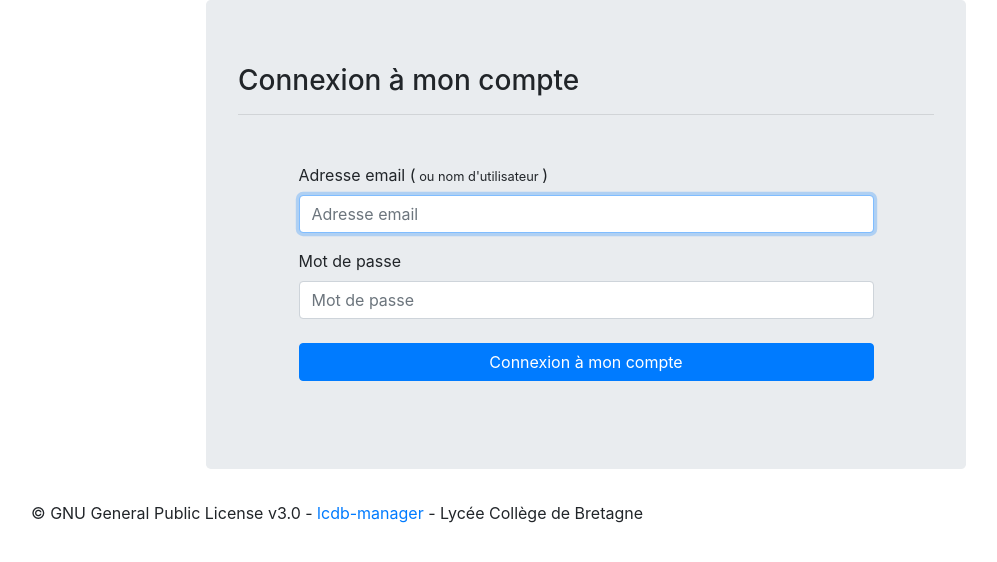
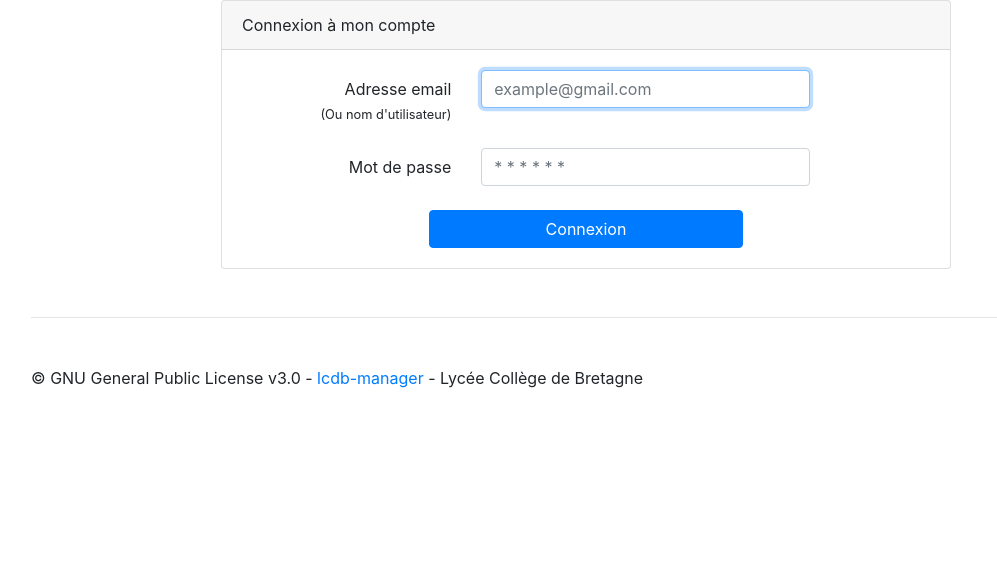
Before and after one commit to SimonRTC/lcdb-manager, a PHP site: template src/views/Auth/Login.php in a window 1280 px wide. Shown: the part 107-669 px from the top of the page, without its empty margins (54-1051 px from the left). Run offline with PHP 8.4, Linux system fonts and the light colour scheme; the template is opened without the code that fills it, so the values that code supplies are empty; classes that the project's autoload settings leave out are loaded by file name.

Commit message:
Graphical update of the login page

```diff
--- a/src/components/footer.php
+++ b/src/components/footer.php
@@ -1,4 +1,4 @@
-
+    <hr class="mt-5 mb-5" />
     <footer class="blog-footer">
         <p>&copy; GNU General Public License v3.0 - <a href="https://github.com/SimonRTC/lcdb-manager/blob/master/LICENCE" target="_BLANK">lcdb-manager</a> - Lycée Collège de Bretagne</p>
     </footer>
--- a/src/views/Auth/Login.php
+++ b/src/views/Auth/Login.php
@@ -1,29 +1,42 @@
-    <main role="main">
+    <main role="main" class="login-form">
+
+        <div class="cotainer">
             <div class="row justify-content-center">
-            <div class="col-8 jumbotron">
-                <h3 class="mb-2">Connexion à mon compte</h3><hr class="mb-5" />
-                <div class="row justify-content-center">
-                    <form class="col-10" method="POST">
-                        <div class="form-group">
-                            <div class="form-label-group">
-                                <label for="inputUsername">Adresse email (<small> ou nom d'utilisateur </small>)</label>
-                                <input type="text" id="inputUsername" name="username" class="form-control" placeholder="Adresse email" required="required" autofocus="autofocus">
+                <div class="col-md-8">
+                    <div class="card">
+                        <div class="card-header">Connexion à mon compte</div>
+                        <div class="card-body">
+
+                            <form method="POST">
+                                <div class="form-group row">
+                                    <label for="username" class="col-md-4 col-form-label text-md-right">Adresse email<br /><small>(Ou nom d'utilisateur)</small></label>
+                                    <div class="col-md-6">
+                                        <input type="text" id="username" class="form-control" name="username" placeholder="example@gmail.com" required autofocus>
                                     </div>
                                 </div>
-                        <div class="form-group">
-                            <div class="form-label-group">
-                                <label for="inputPassword">Mot de passe</label>
-                                <input type="password" id="inputPassword" name="password" class="form-control" placeholder="Mot de passe" required="required">
+
+                                <div class="form-group row">
+                                    <label for="password" class="col-md-4 col-form-label text-md-right">Mot de passe</label>
+                                    <div class="col-md-6">
+                                        <input type="password" id="password" class="form-control" name="password" placeholder="* * * * * *" required>
                                     </div>
                                 </div>
+
                                 <?php if (!empty($G['Pusher']->Notification)) { ?>
-                            <div class="alert alert-danger mt-4">
+                                    <div class="col-md-8 justify-content-center offset-md-2 alert alert-danger mt-4">
                                         <?= $G['Pusher']->Notification ?>
                                     </div>
                                 <?php } ?>
-                        <button type="submit" class="btn btn-primary btn-block mt-4 mb-4">Connexion à mon compte</button>
+
+                                <div class="col-md-6 justify-content-center offset-md-3 mt-4">
+                                    <button type="submit" class="btn btn-primary btn-block">
+                                        Connexion
+                                    </button>
+                                </div>
                             </form>
                         </div>
                     </div>
                 </div>
+            </div>
+        </div>
     </main>
--- a/src/views/welcome.php
+++ b/src/views/welcome.php
@@ -47,4 +47,3 @@
                 </aside>
             </div>
         </main>
-        <hr class="mt-5 mb-5" />
```
Lines whose indentation alone changed are shown as unchanged.
